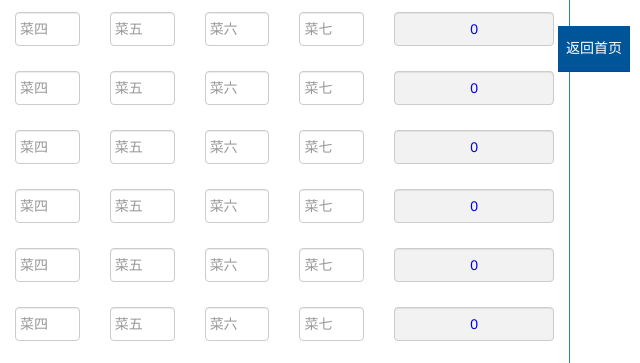
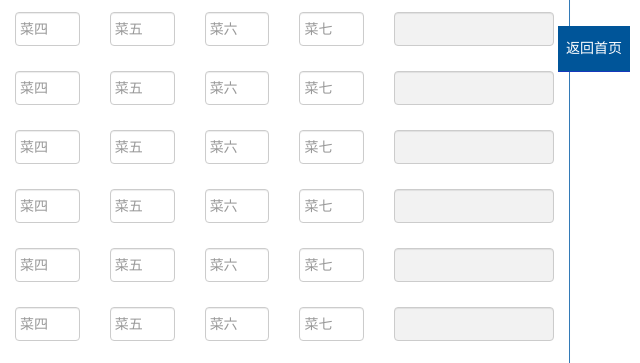
Before and after one commit to haley168/toolsHaley, a plain HTML site: page pages/ordering.html in a window 1280 px wide. Both pictures are taken after a click on the button "开始计算". Shown: the part 378-741 px from the top of the page, 640-1280 px from the left. Drawn offline with nearby package versions, Linux system fonts and the light colour scheme.

Commit message:
bug
483  freeNum ---->   freeSum+=free[i];
489   freeNum+=price[j]; --->   priceSum

```diff
--- a/pages/ordering.html
+++ b/pages/ordering.html
@@ -480,13 +480,13 @@
             var sum=0;
             for(var i=0;i<6;i++){
                 free.push($('#free'+i).val()/1);
-                freeNum+=free[i];
+                freeSum+=free[i];
             }
 //            运费及餐盒费
             var freightAndBox=inputFreight/n+inputBox/n;
             for(var j=0;j<size;j++){
                 price.push($('#price'+j+'_0').val()/1+$('#price'+j+'_1').val()/1+$('#price'+j+'_2').val()/1+$('#price'+j+'_3').val()/1+$('#price'+j+'_4').val()/1+$('#price'+j+'_5').val()/1+$('#price'+j+'_6').val()/1);
-                freeNum+=price[j];
+                priceSum+=price[j];
                 p.push(price[j]-price[j]/priceSum*freeSum+(price[j]>0?freightAndBox:0));
                 $('#p'+j).html(round(p[j],1));
                 sum+=p[j];
```
